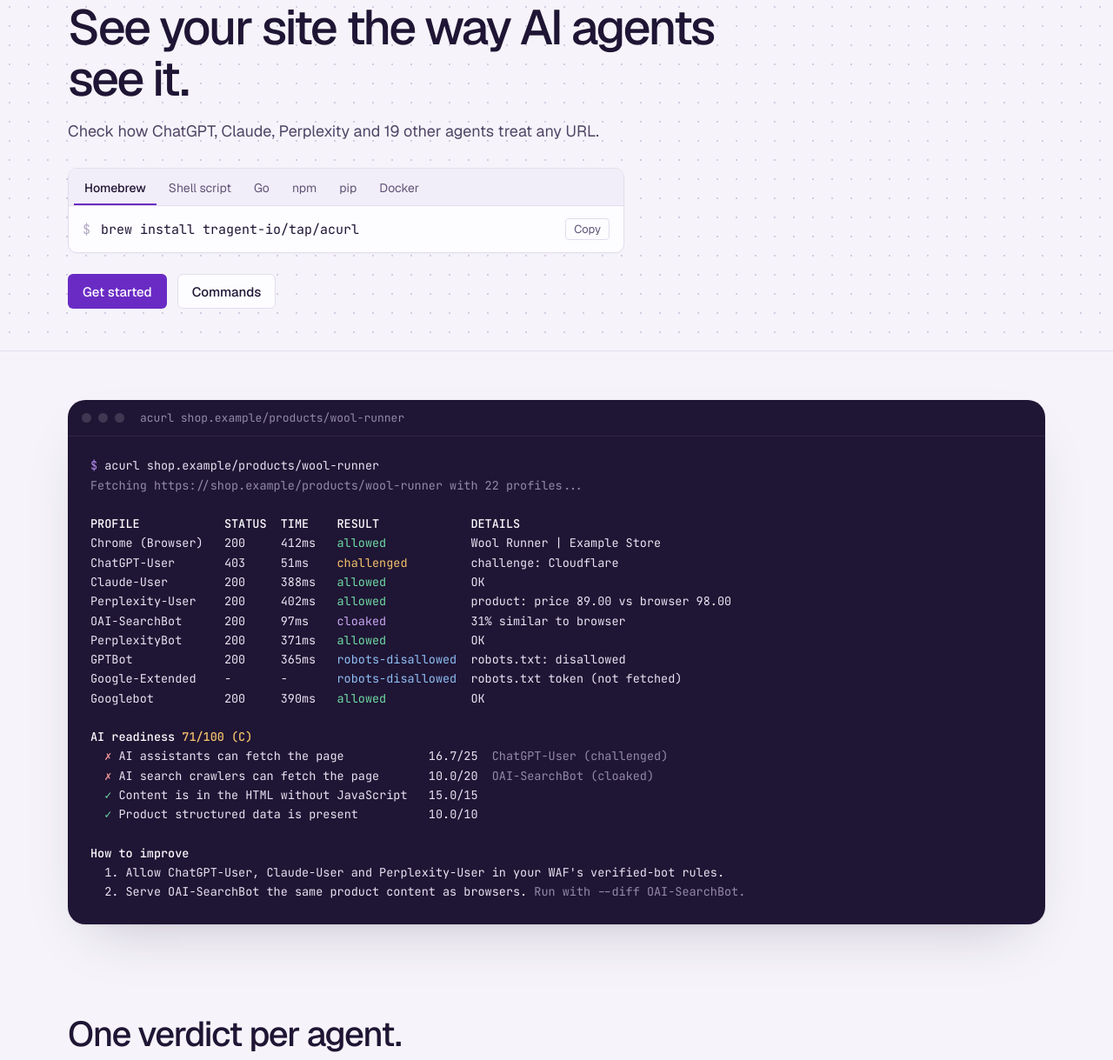
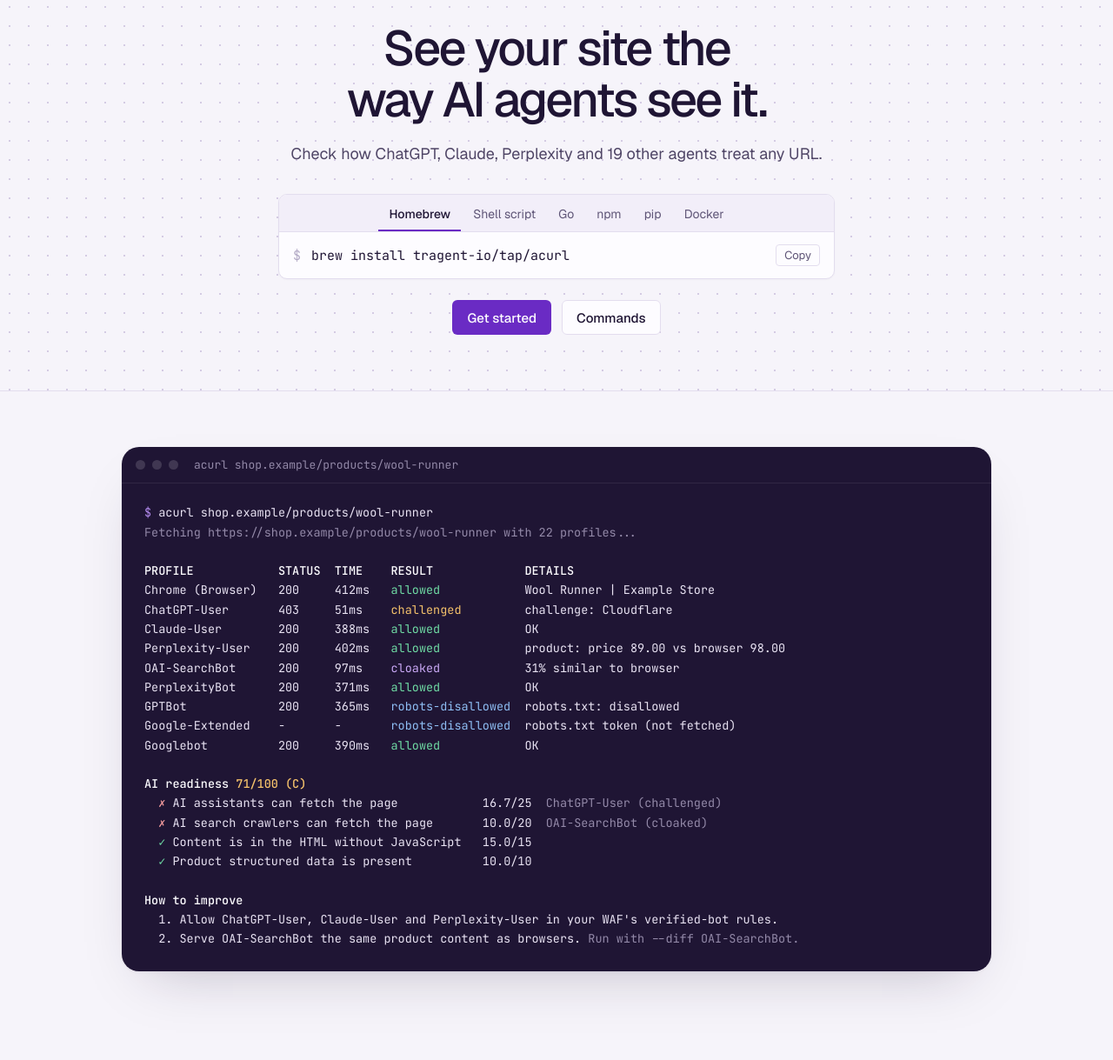
Before and after one commit to erSpell/acurl, a plain HTML site: page site/index.html in a window 1280 px wide. Shown: the part 134-1353 px from the top of the page at 87% size. Drawn offline with nearby package versions, Linux system fonts and the light colour scheme.

Commit message:
style(site): center the landing page layout

```diff
--- a/site/assets/style.css
+++ b/site/assets/style.css
@@ -193,3 +193,17 @@ footer.site nav a:hover { color: var(--brand); }
 .wrap.narrow > * { max-width: 920px; }
 .section h2 + .verdicts, .section h2 + .code, .section h2 + .cmds { margin-top: 24px; }
 .more { margin: 18px 0 0; font-size: 15px; }
+
+/* Landing page: one centered column. */
+.home .hero { text-align: center; padding: 96px 0 64px; }
+.home .hero h1 { margin: 0 auto 18px; max-width: 820px; text-wrap: balance; }
+.home .hero .sub { margin: 0 auto 32px; text-wrap: balance; }
+.home .install { margin: 0 auto; text-align: left; }
+.home .install .tabs { justify-content: center; }
+.home .hero .ctas { justify-content: center; }
+.home .demo { padding-top: 64px; }
+.home .window { max-width: 1000px; margin: 0 auto; }
+.home .wrap.narrow > * { margin-left: auto; margin-right: auto; }
+.home .section h2 { text-align: center; }
+.home .section .more { text-align: center; }
+.home .section { padding: 72px 0; }
--- a/site/index.html
+++ b/site/index.html
@@ -17,7 +17,7 @@
 <link rel="stylesheet" href="https://fonts.googleapis.com/css2?family=Geist:wght@400;500;600&family=JetBrains+Mono:wght@400;500&display=swap">
 <link rel="stylesheet" href="assets/style.css">
 </head>
-<body>
+<body class="home">
 <a class="skip" href="#main">Skip to content</a>
 
 
```
